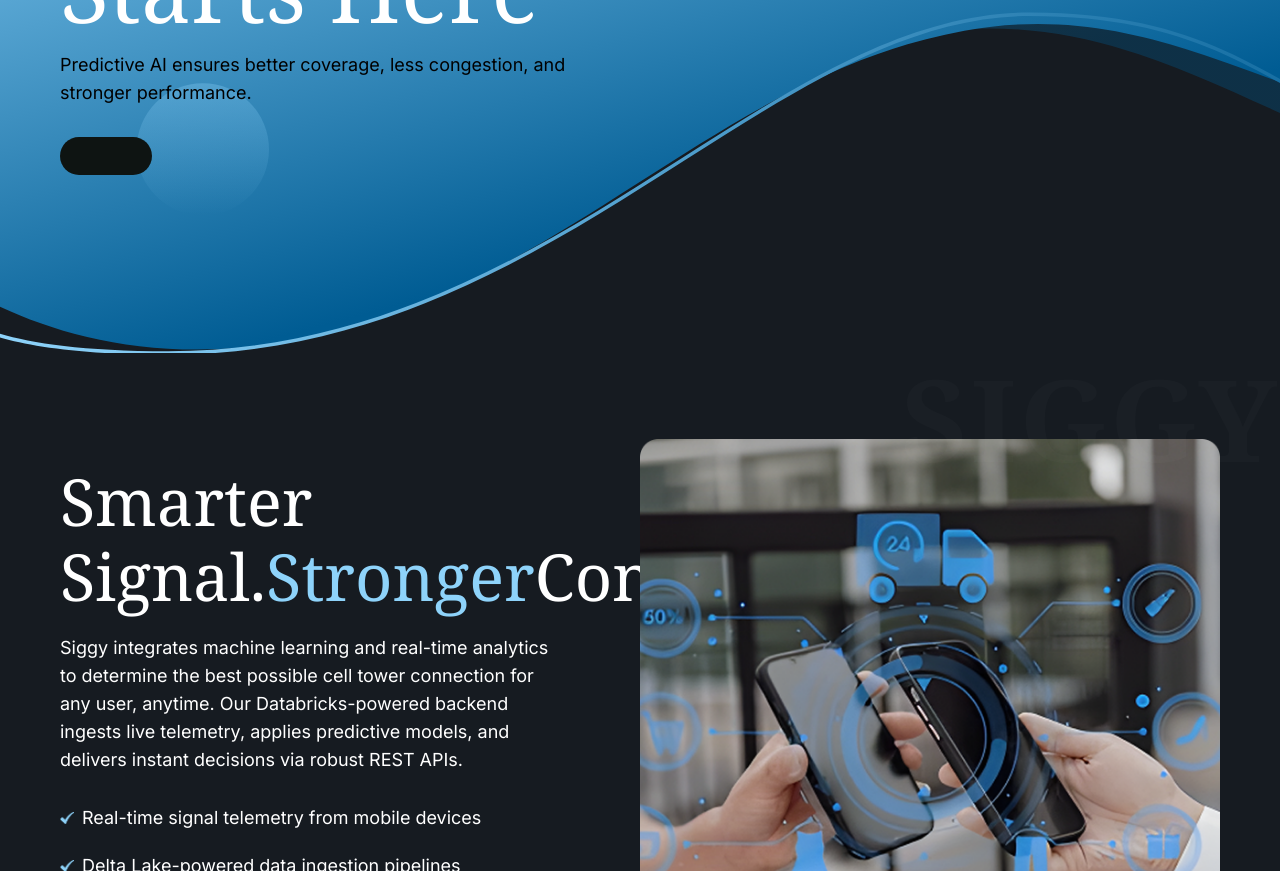
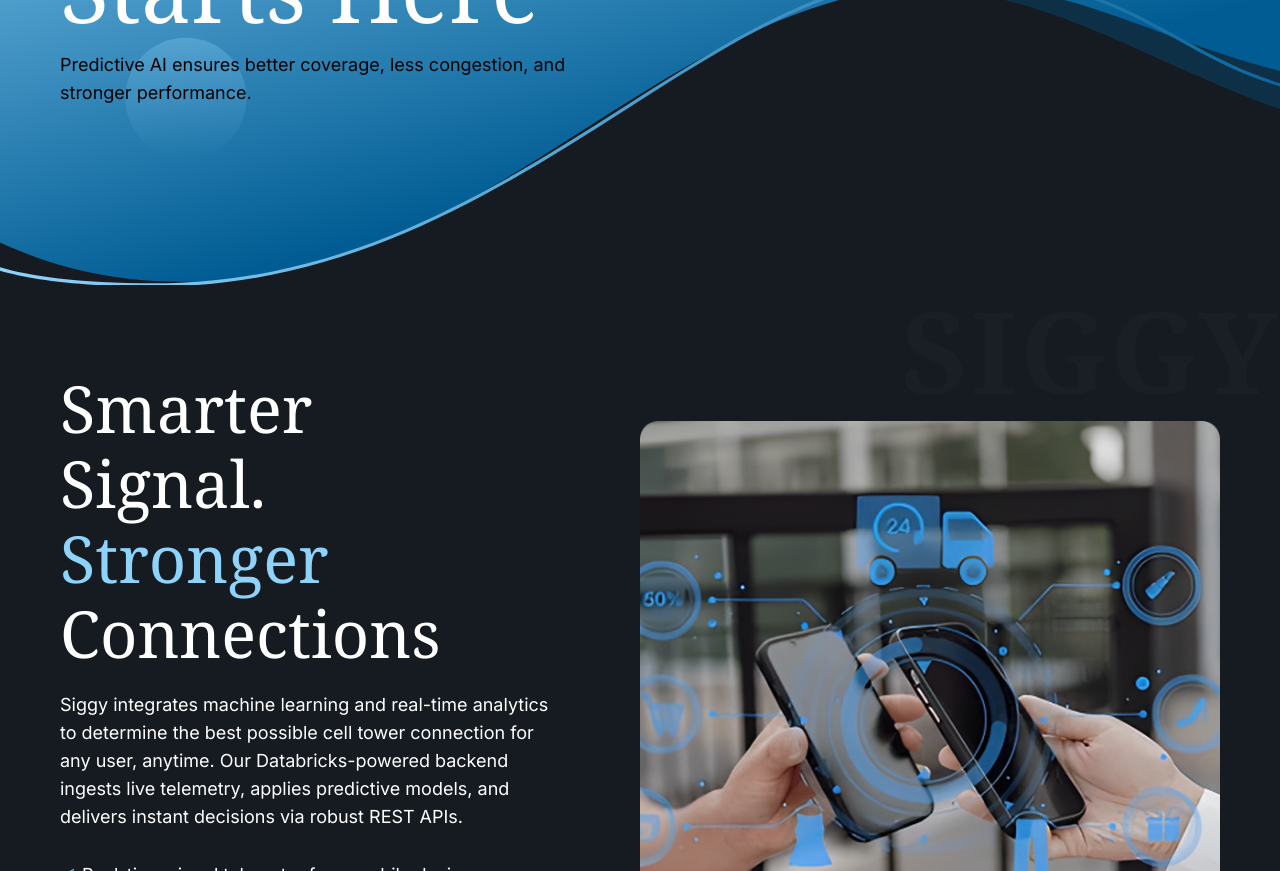
Before and after one commit to developeritexpert/siggi_ai_main, a Next.js app: page /how-it-works in a window 1280 px wide. Shown: the part 460-1331 px from the top of the page. Built offline with nearby package versions, Linux system fonts and the light colour scheme.

Commit message:
adding partners page

```diff
--- a/app/components/common/Hero.tsx
+++ b/app/components/common/Hero.tsx
@@ -1,6 +1,7 @@
 import React from "react";
 import Button from "./Button";
 const Hero = ({heading,paraText,headingMaxWidth,paraMaxWidth,buttonText}) => {
+  console.log("buttonTextValue",buttonText)
   return (
     <section
       className="w-full pb-[149px] px-[20px] pt-[130px] lg:pt-[226px] lg:pb-[178px] 2xl:pb-[203px] 2xl:bg-bottom  md:px-[60px]
@@ -13,7 +14,7 @@
         <p className={`font-normal leading-[27px] mt-[10px] text-[16px] lg:text-[18px] lg:leading-[28px] md:mt-[18px] ${paraMaxWidth}`}>
         {paraText}
         </p>
-        {buttonText.length !== "" &&
+        {buttonText.trim() !== "" &&
                 <Button buttonText={buttonText} className="text-white px-[46px] py-[19px] bg-[#0E1412] mt-[30px]"/>
 
          }
--- a/app/components/common/ImageTextContent.tsx
+++ b/app/components/common/ImageTextContent.tsx
@@ -1,7 +1,7 @@
 import React from 'react'
 import Image from 'next/image'
 import ImageText from './ImageText'
-const ImageTextContent = ({headingText1,headingText2,spanText,ParaTextOne,ParaTextTwo,imageParaText1,imageParaText2,imageParaText3,imageParaText4,image}) => {
+const ImageTextContent = ({headingMaxWidth,headingText1,headingText2,spanText,ParaTextOne,ParaTextTwo,imageParaText1,imageParaText2,imageParaText3,imageParaText4,image}) => {
   return (
     <section className="px-[20px] pt-[0px] pb-[50px] lg:pb-[100px]  lg:pt-[51px] lg:px-[60px] text-white relative">
          <div className="hidden  lg:absolute lg:right-0     lg:top-[-21px] sm:block">
@@ -15,7 +15,7 @@
       <div className="container mx-auto">
         <div className="w-full flex flex-col lg:flex-row lg:justify-between lg:items-center gap-[30px] md:gap-[79px] mt-[35px] lg:max-w-[1305px] lg:mx-auto">
           <div className="w-full lg:w-1/2 ">
-            <h2 className="w-full font-normal text-[24px]  lg:text-[65px] lg:leading-[75px] mb-[20px] max-w-[400px]">
+            <h2 className={`w-full font-normal text-[24px]  lg:text-[65px] lg:leading-[75px] mb-[20px] ${headingMaxWidth}`}>
             {headingText1}
               <span className="text-[#8ED3FA]">{spanText}</span>
               {headingText2}
--- a/app/components/whysiggy/WhyChooseSiggy.tsx
+++ b/app/components/whysiggy/WhyChooseSiggy.tsx
@@ -7,7 +7,7 @@
       <div className="container mx-auto">
         <div className="w-full flex flex-col lg:flex-row-reverse lg:justify-between lg:items-center gap-[30px] md:gap-[79px] mt-[35px] md:mt-[100px] lg:max-w-[1288px] lg:mx-auto">
           <div className="w-full lg:w-1/2 ">
-            <h2 className="w-full font-normal text-[24px]  lg:text-[65px] lg:leading-[75px] mb-[20px] mx-auto">
+            <h2 className="w-full font-normal text-[24px]  lg:text-[65px] lg:leading-[75px] max-w-[400px] mb-[20px] ">
                Why
               Choose
               <span className="text-[#8ED3FA]"> Siggy?</span>
--- a/app/how-it-works/page.tsx
+++ b/app/how-it-works/page.tsx
@@ -13,9 +13,10 @@
       />
 
       <ImageTextContent
-        headingText1="Smarter Signal."
-        spanText="Stronger"
-        headingText2="Connections"
+        headingText1="Smarter Signal. "
+        spanText=" Stronger "
+        headingText2=" Connections "
+        headingMaxWidth="max-w-[453px]"
         ParaTextOne="Siggy integrates machine learning and real-time analytics to determine the best possible cell tower connection for any user, anytime. Our Databricks-powered backend ingests live telemetry, applies predictive models, and delivers instant decisions via robust REST APIs."
         ParaTextTwo=""
         imageParaText1="Real-time signal telemetry from mobile devices"
--- a/app/partners/page.tsx
+++ b/app/partners/page.tsx
@@ -17,9 +17,10 @@
       />
       <PartnersName />
       <ImageTextContent
-        headingText1="Who We "
-        spanText="Work"
-        headingText2="With"
+      headingMaxWidth="max-w-400px"
+        headingText1=" Who We "
+        spanText=" Work "
+        headingText2=" With "
         ParaTextOne="We collaborate with leading telecom operators, AI and cloud providers, infrastructure partners, and enterprises to deliver next-generation mobile connectivity."
         ParaTextTwo="By combining expertise and innovation, we help our partners enhance network performance, improve user experiences, and scale smarter solutions worldwide."
         imageParaText1="Telecom Operators"
```
